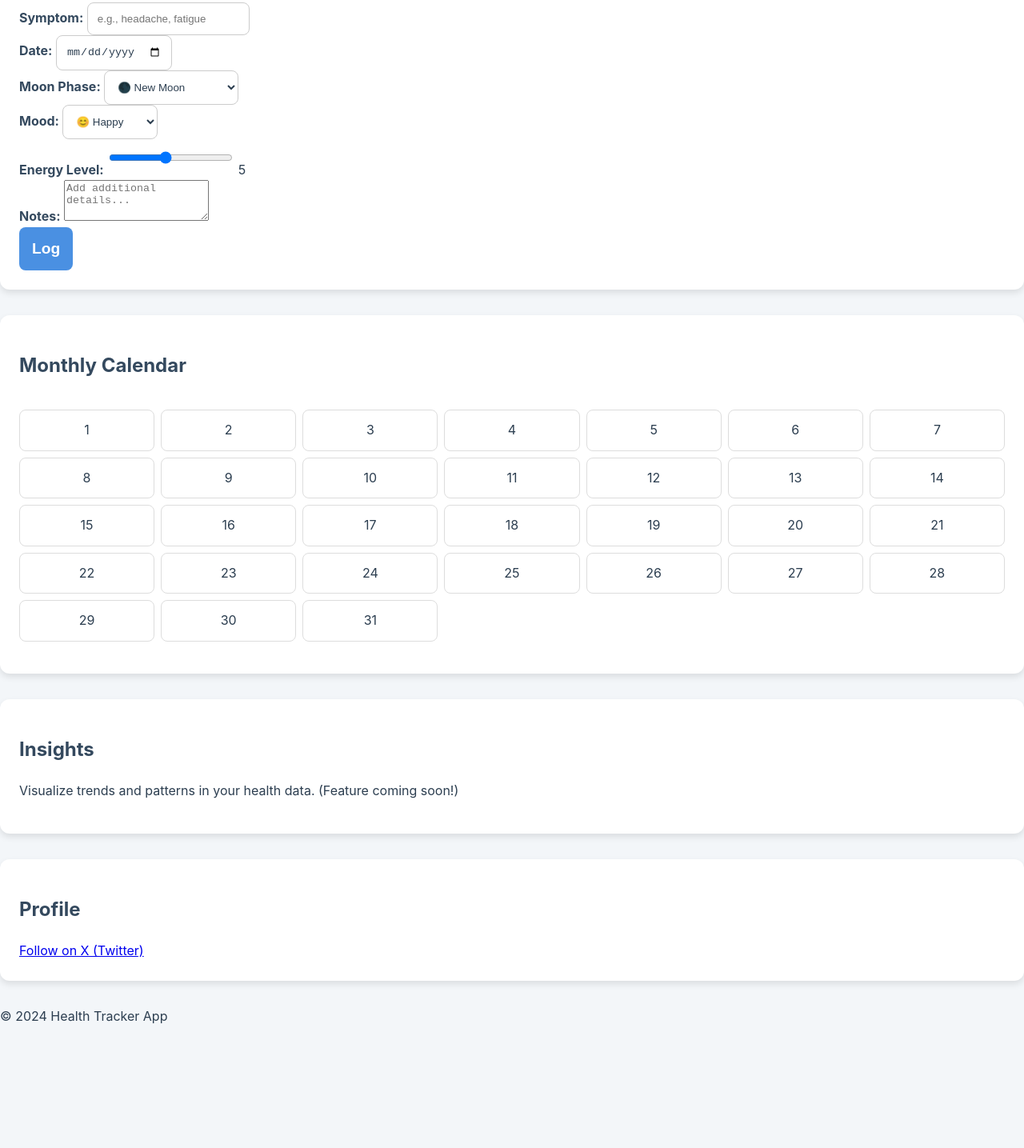
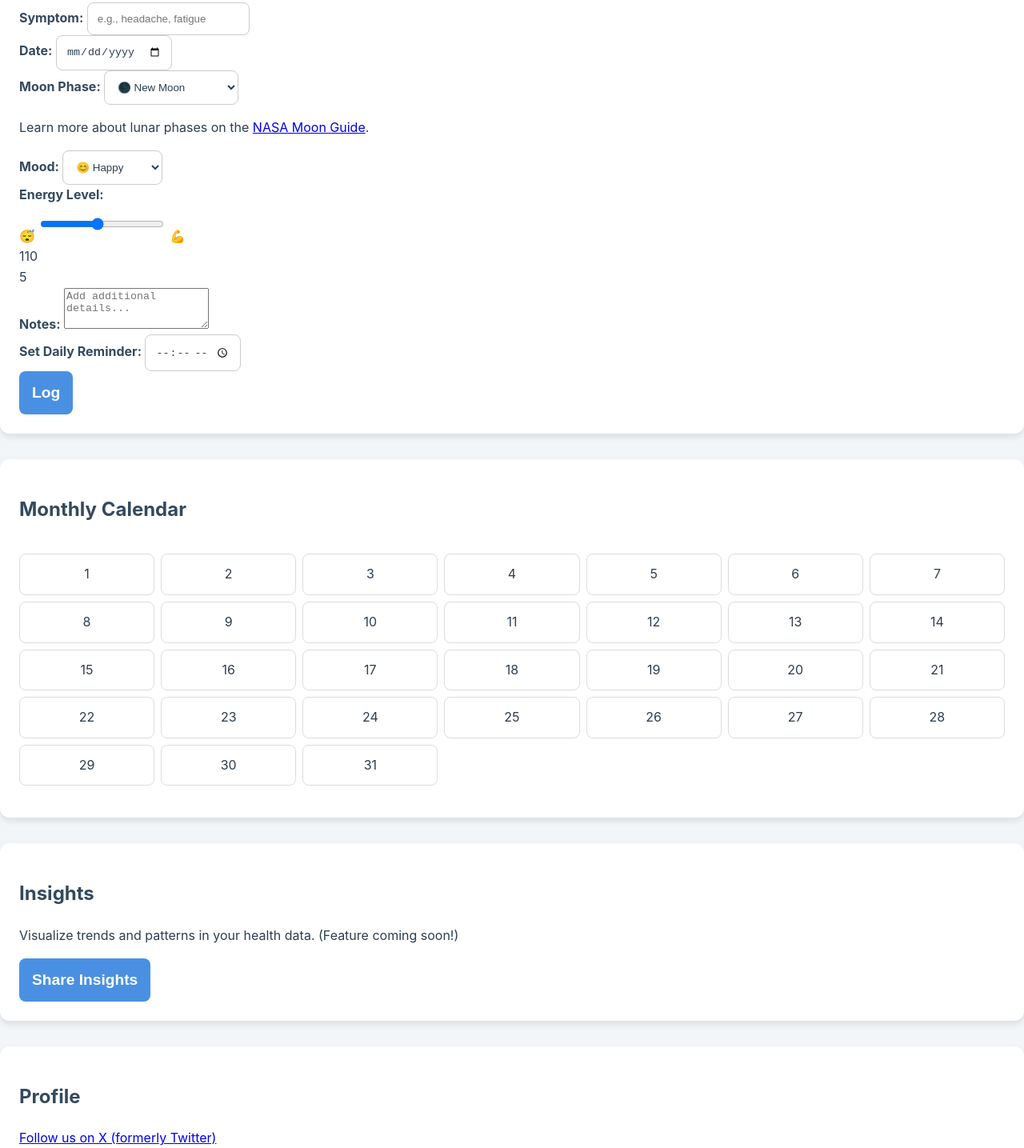
Before and after one commit to logmzahid/health-tracker-app, a plain HTML site: page health-tracker-app/index.html in a window 1280 px wide. Shown: the part 299-1734 px from the top of the page at 80% size. Before the commit the page ends 1598 px from the top, so only its background shows below. Drawn offline with Linux system fonts and the light colour scheme.

Commit message:
index.html

```diff
--- a/health-tracker-app/index.html
+++ b/health-tracker-app/index.html
@@ -8,8 +8,7 @@
         <link rel="stylesheet" href="styles/style.css">
     </head>
     <body>
-
-        <!-- Navigation Panel -->
+        <!-- Navigation Bar -->
         <nav>
             <div class="nav-container">
                 <a href="#home">Home</a>
@@ -20,26 +19,29 @@
             </div>
         </nav>
 
-        <!-- Header -->
+        <!-- Header Section -->
         <header id="home">
             <h1>Health Tracker App</h1>
         </header>
 
         <main>
-            <!-- Unified Logging Section -->
+            <!-- Logging Form Section -->
             <section id="log-data">
                 <h2>Log Your Health Data</h2>
                 <form id="log-form">
+                    <!-- Symptom Input -->
                     <div class="form-group">
                         <label for="symptom">Symptom:</label>
                         <input type="text" id="symptom" name="symptom" placeholder="e.g., headache, fatigue" required>
                     </div>
 
+                    <!-- Date Input -->
                     <div class="form-group">
                         <label for="date">Date:</label>
                         <input type="date" id="date" name="date" required>
                     </div>
 
+                    <!-- Lunar Phase Dropdown -->
                     <div class="form-group">
                         <label for="lunar-phase">Moon Phase:</label>
                         <select id="lunar-phase" name="lunar-phase" required>
@@ -51,7 +53,12 @@
                             <option value="Waning Gibbous">🌖 Waning Gibbous</option>
                         </select>
                     </div>
+                    <p>
+                        Learn more about lunar phases on the
+                        <a href="https://science.nasa.gov/moon/" target="_blank">NASA Moon Guide</a>.
+                    </p>
 
+                    <!-- Mood Dropdown -->
                     <div class="form-group">
                         <label for="mood">Mood:</label>
                         <select id="mood" name="mood" required>
@@ -60,18 +67,35 @@
                             <option value="Anxious">😟 Anxious</option>
                             <option value="Stressed">😰 Stressed</option>
                             <option value="Calm">😌 Calm</option>
+                            <option value="Irritated">😡 Irritated</option>
+                            <option value="Optimistic">😃 Optimistic</option>
                         </select>
                     </div>
 
+                    <!-- Energy Level -->
                     <div class="form-group">
                         <label for="energy-level">Energy Level:</label>
-                        <input type="range" id="energy-level" name="energy-level" min="1" max="10" value="5">
+                        <div class="energy-scale">
+                            <span class="emoji">😴</span>
+                            <input type="range" id="energy-level" name="energy-level" min="1" max="10" value="5">
+                            <span class="emoji">💪</span>
+                        </div>
+                        <div class="energy-values">
+                            <span>1</span><span>10</span>
+                        </div>
                         <span id="energy-level-value">5</span>
                     </div>
 
+                    <!-- Notes Input -->
                     <div class="form-group">
                         <label for="notes">Notes:</label>
                         <textarea id="notes" name="notes" rows="3" placeholder="Add additional details..."></textarea>
+                    </div>
+
+                    <!-- Reminder Option -->
+                    <div class="form-group">
+                        <label for="reminder">Set Daily Reminder:</label>
+                        <input type="time" id="reminder-time" name="reminder-time">
                     </div>
 
                     <button type="submit">Log</button>
@@ -81,23 +105,21 @@
             <!-- Calendar Section -->
             <section id="calendar">
                 <h2>Monthly Calendar</h2>
-                <div id="calendar-container">
-                    <!-- Dynamic calendar to populate here -->
-                </div>
+                <div id="calendar-container"></div>
             </section>
 
             <!-- Insights Section -->
             <section id="insights">
                 <h2>Insights</h2>
                 <p>Visualize trends and patterns in your health data. (Feature coming soon!)</p>
+                <button id="share-insights">Share Insights</button>
             </section>
 
             <!-- Profile Section -->
             <section id="profile">
                 <h2>Profile</h2>
                 <div class="social-links">
-                    <a href="https://x.com/home" target="_blank">Follow on X (Twitter)</a>
-                    <!-- Additional links as needed -->
+                    <a href="https://X.com" target="_blank">Follow us on X (formerly Twitter)</a>
                 </div>
             </section>
         </main>
```
